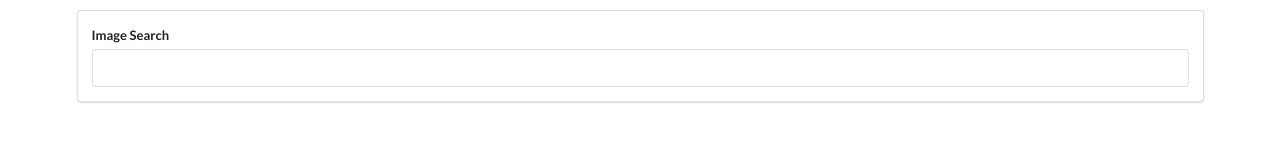
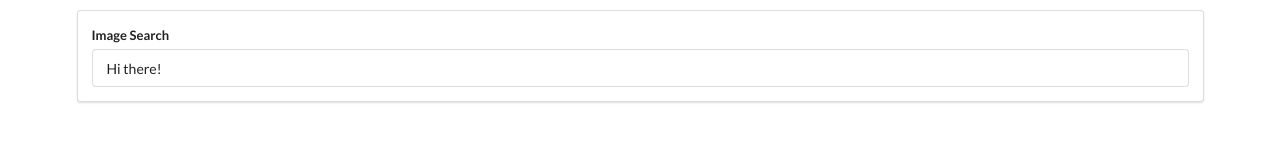
Before and after one commit to unmalnickname/projectsReactJS, a React (Create React App) app: page / in a window 1280 px wide. Shown: the top 160 px of the page. Built offline with nearby package versions, Linux system fonts and the light colour scheme.

Commit message:
9. More on Controlled Elements

```diff
--- a/src/components/SearchBar.js
+++ b/src/components/SearchBar.js
@@ -2,7 +2,7 @@ import React from "react";
 //
 
 class SearchBar extends React.Component {
-  state = { term: "" };
+  state = { term: "Hi there!" };
   render() {
     return (
       <div className="ui segment">
```
